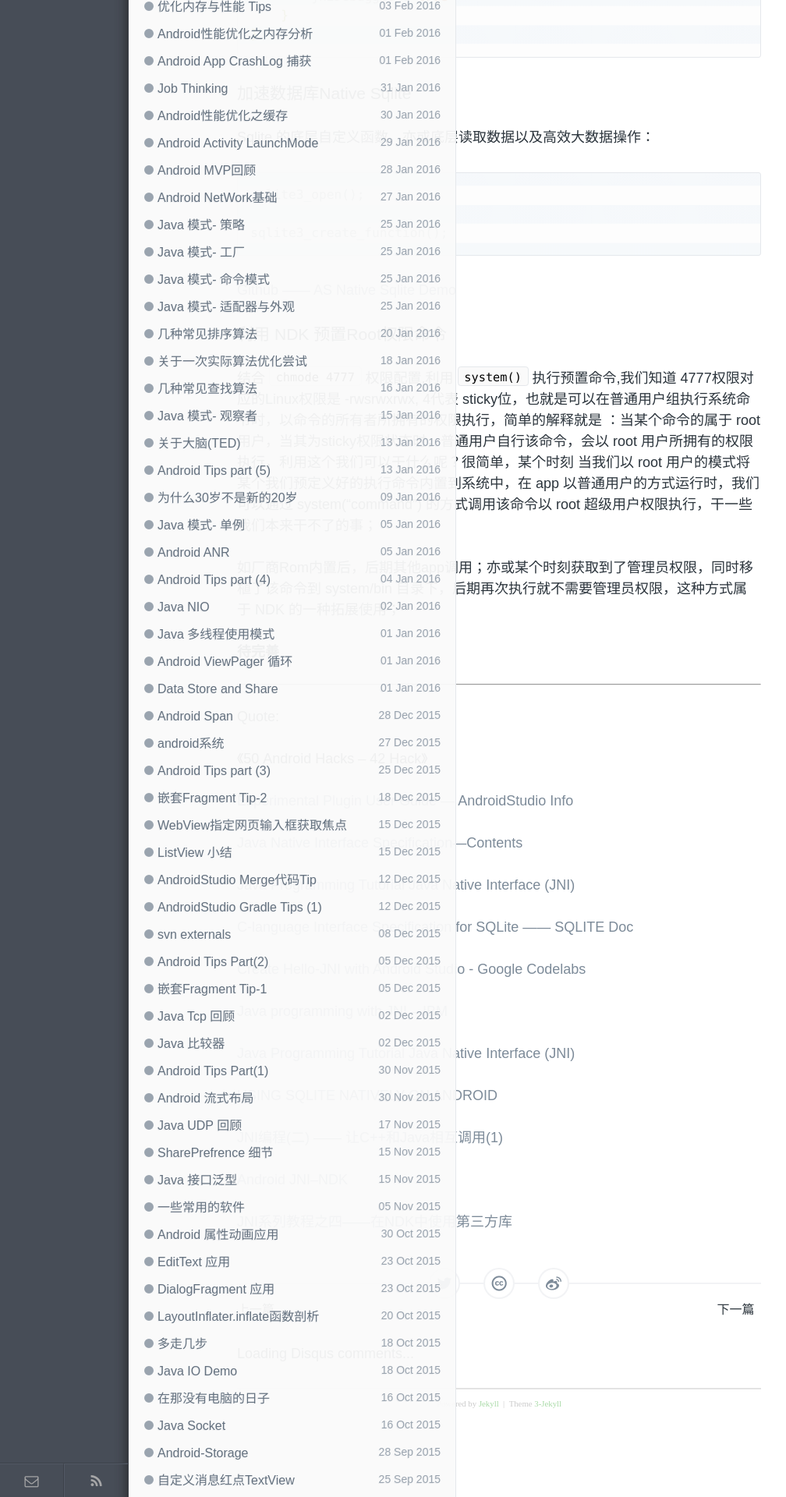
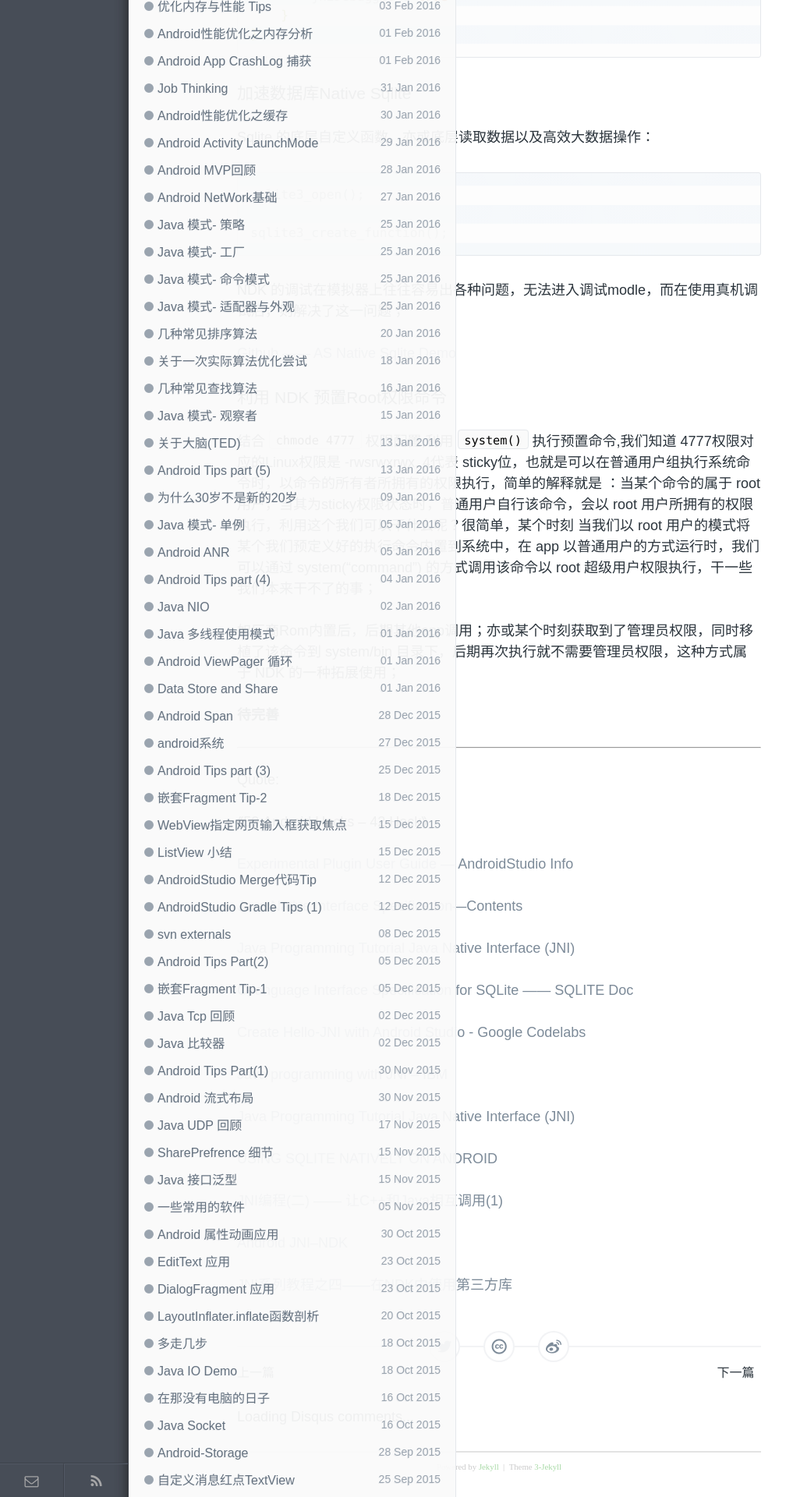
Before and after one commit to enlipan/enlipan.github.io, a Jekyll site: the page built from _posts/2016-04-23-android-as-ndk.md, in a window 1280 px wide. Shown: the part 993-2913 px from the top of the page at 78% size, without its empty margins (0-1008 px from the left). Built offline with Jekyll 4.4.1, drawn with Linux system fonts in a browser that asks for light colours; nearby versions of some CDN libraries; comment, search, counter and statistics services are not loaded.

Commit message:
modify pages android ndk

```diff
--- a/_posts/2016-04-23-android-as-ndk.md
+++ b/_posts/2016-04-23-android-as-ndk.md
@@ -65,6 +65,7 @@ sqlite3_create_function();
 {% endhighlight %}
 
 
+NDK 的调试在模拟器上往往容易出各种问题，无法进入调试modle，而在使用真机调试后，则解决了这一问题；
 
 [Github —— AS Native Sqlite Demo](https://github.com/itlipan/hack042)
 
```
